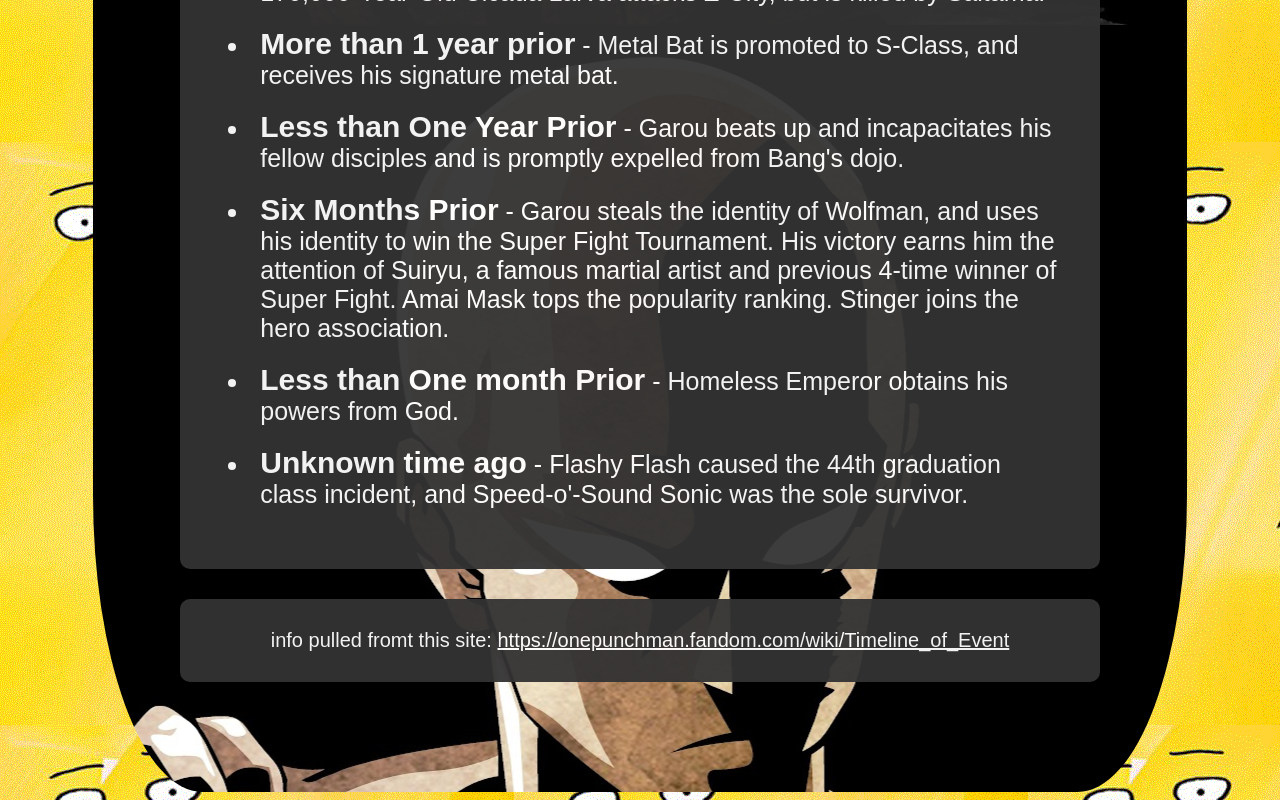
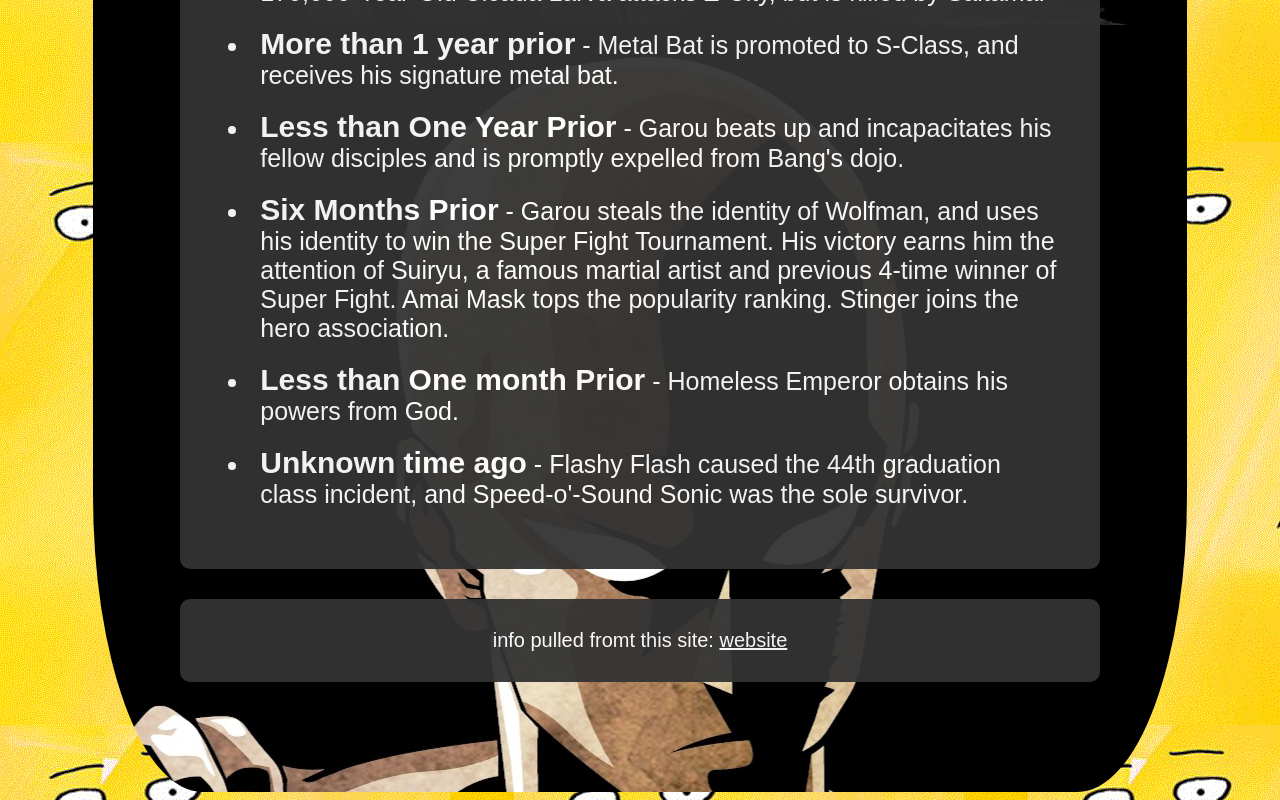
Before and after one commit to Sethgocode/timeline, a plain HTML site: page index.html in a window 1280 px wide. Shown: the part 2190-2990 px from the top of the page. Drawn offline with Linux system fonts and the light colour scheme.

Commit message:
Update index.html

```diff
--- a/index.html
+++ b/index.html
@@ -47,7 +47,7 @@ Amai Mask tops the popularity ranking. Stinger joins the hero association.</li>
           <li><strong>Unknown time ago</strong> - Flashy Flash caused the 44th graduation class incident, and Speed-o'-Sound Sonic was the sole survivor.</li>
         </ul>
       </section>
-      <section>info pulled fromt this site: <a id="tribute-link" href="https://onepunchman.fandom.com/wiki/Timeline_of_Events" target="_blank">https://onepunchman.fandom.com/wiki/Timeline_of_Event</a></section>
+      <section>info pulled fromt this site: <a id="tribute-link" href="https://onepunchman.fandom.com/wiki/Timeline_of_Events" target="_blank">website</a></section>
     </body>
   </main>
 </html>
```
